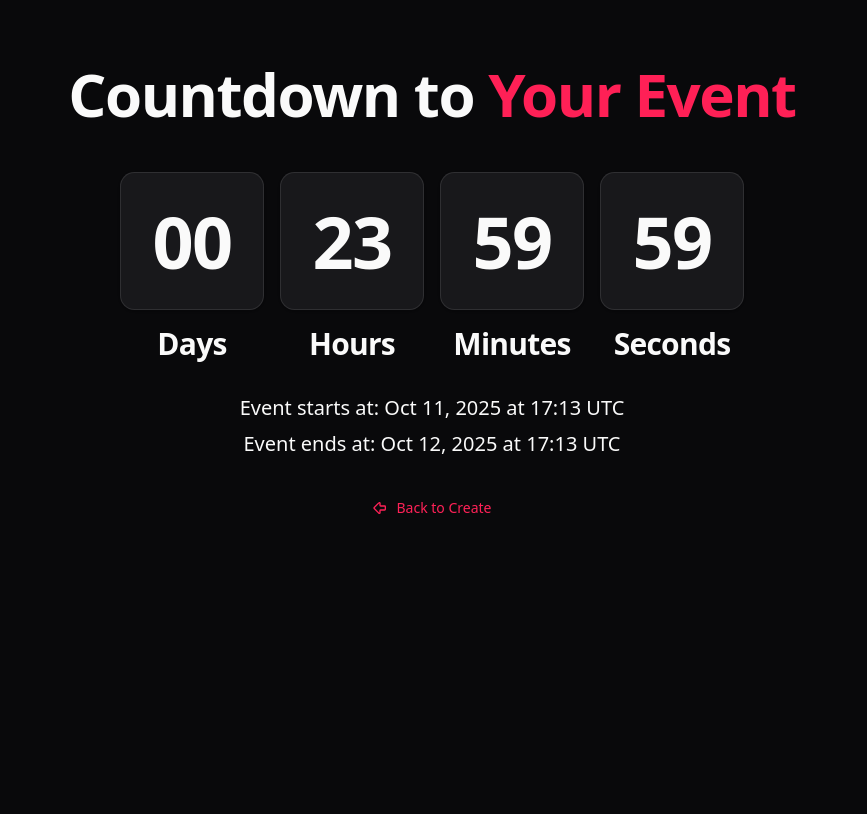
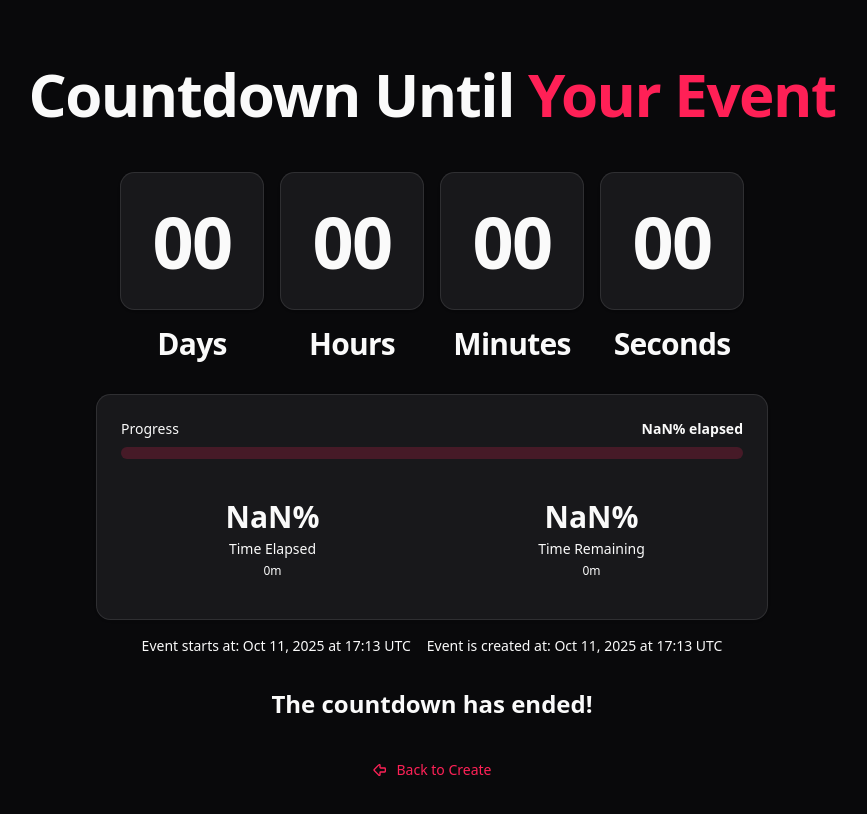
Before and after one commit to 0mppula/event-countdown-app, a React (Vite) app: page /countdown in a window 1280 px wide. Shown: the top 814 px of the page, without its empty margins (208-1075 px from the left). Built offline with nearby package versions, Linux system fonts and the light colour scheme.

Commit message:
Clean up.

```diff
--- a/package.json
+++ b/package.json
@@ -12,6 +12,7 @@
   "dependencies": {
     "@radix-ui/react-label": "^2.1.7",
     "@radix-ui/react-popover": "^1.1.15",
+    "@radix-ui/react-progress": "^1.1.7",
     "@radix-ui/react-slot": "^1.2.3",
     "@tailwindcss/vite": "^4.1.14",
     "class-variance-authority": "^0.7.1",
--- a/src/components/CountdownForm.tsx
+++ b/src/components/CountdownForm.tsx
@@ -10,26 +10,24 @@ import { DateTimePicker } from './DateTimePicker';
 function CountdownForm() {
 	const [title, setTitle] = useState('');
 	// Default today's date
-	const [startDate, setStartDate] = useState<Date | undefined>(new Date());
+	const [eventDate, setEventDate] = useState<Date | undefined>(new Date());
 	const [startTime, setStartTime] = useState('12:00');
 	// Default end date is the next day
-	const [endDate, setEndDate] = useState<Date | undefined>(
-		new Date(Date.now() + 7 * 24 * 60 * 60 * 1_000)
-	);
+	const [createdAt, setCreatedAt] = useState<Date | undefined>(new Date(Date.now()));
 	const [endTime, setEndTime] = useState('12:00');
 
 	const navigate = useNavigate();
 
 	const handleSubmit = () => {
-		if (!title || !startDate || !endDate) return;
+		if (!title || !eventDate || !createdAt) return;
 
 		// Combine date and time — but use UTC to avoid local timezone shifts
 		const [startHour, startMin] = startTime.split(':').map(Number);
 		const startDateTime = new Date(
 			Date.UTC(
-				startDate.getUTCFullYear(),
-				startDate.getUTCMonth(),
-				startDate.getUTCDate(),
+				eventDate.getUTCFullYear(),
+				eventDate.getUTCMonth(),
+				eventDate.getUTCDate(),
 				startHour,
 				startMin,
 				0,
@@ -38,11 +36,11 @@ function CountdownForm() {
 		);
 
 		const [endHour, endMin] = endTime.split(':').map(Number);
-		const endDateTime = new Date(
+		const createdAtTime = new Date(
 			Date.UTC(
-				endDate.getUTCFullYear(),
-				endDate.getUTCMonth(),
-				endDate.getUTCDate(),
+				createdAt.getUTCFullYear(),
+				createdAt.getUTCMonth(),
+				createdAt.getUTCDate(),
 				endHour,
 				endMin,
 				0,
@@ -53,20 +51,15 @@ function CountdownForm() {
 		const params = new URLSearchParams({
 			title,
 			start: startDateTime.getTime().toString(),
-			end: endDateTime.getTime().toString(),
+			createdAt: createdAtTime.getTime().toString(),
 		});
 
 		// Redirect to countdown page with parameters
 		navigate(`/countdown?${params.toString()}`);
 	};
 
-	const handleSetStartDate = (date: Date | undefined) => {
-		if (endDate && date && date >= endDate) {
-			// if the new start date is after or equal to the current end date, set the end date 24 hours after the new start date
-			setEndDate(new Date(date.getTime() + 24 * 60 * 60 * 1_000));
-		}
-
-		setStartDate(date);
+	const handleSetEventDate = (date: Date | undefined) => {
+		setEventDate(date);
 	};
 
 	return (
@@ -95,22 +88,21 @@ function CountdownForm() {
 
 					<div className="grid md:grid-cols-2 gap-6">
 						<DateTimePicker
-							label="Start Date & Time"
-							date={startDate}
-							onChange={handleSetStartDate}
+							label="Event Date & Time"
+							date={eventDate}
+							onChange={handleSetEventDate}
 						/>
 
 						<DateTimePicker
-							label="End Date & Time"
-							date={endDate}
-							onChange={(val) => setEndDate(val)}
-							minDate={startDate}
+							label="Created at"
+							date={createdAt}
+							onChange={(val) => setCreatedAt(val)}
 						/>
 					</div>
 
 					<Button
 						onClick={handleSubmit}
-						disabled={!title || !startDate || !endDate}
+						disabled={!title || !eventDate || !createdAt}
 						className="w-full h-12 text-lg font-semibold shadow-lg disabled:opacity-50"
 					>
 						Start Countdown
--- a/src/components/CountdownPage.tsx
+++ b/src/components/CountdownPage.tsx
@@ -1,29 +1,45 @@
 import TimeElement from '@/components/TimeElement';
-import { format } from 'date-fns';
+import { format, formatDuration } from 'date-fns';
 import { ArrowBigLeft } from 'lucide-react';
 import { useCallback, useEffect, useMemo, useState } from 'react';
 import { useNavigate, useSearchParams } from 'react-router-dom';
 import { Button } from './ui/button';
+import { Card, CardContent } from './ui/card';
+import { Progress } from './ui/progress';
 
 const CountdownPage = () => {
 	const [searchParams] = useSearchParams();
 	const title = searchParams.get('title') || 'Your Event';
 	const start = Number(searchParams.get('start')) || Date.now();
-	const end = Number(searchParams.get('end')) || Date.now() + 24 * 60 * 60 * 1000;
+	const createdAt = Number(searchParams.get('createdAt')) || Date.now();
 
 	const navigate = useNavigate();
 
-	const [remainingMS, setRemainingMS] = useState(end - Date.now());
+	const [remainingMS, setRemainingMS] = useState(start - Date.now());
 
 	useEffect(() => {
 		const interval = setInterval(() => {
-			setRemainingMS(Math.max(end - Date.now(), 0));
+			setRemainingMS(Math.max(start - Date.now(), 0));
 		}, 1000);
 
 		return () => clearInterval(interval);
-	}, [end]);
+	}, [start]);
 
 	const zeroPad = useCallback((num: number) => num.toString().padStart(2, '0'), []);
+
+	const progressStats = useMemo(() => {
+		const totalDuration = start - createdAt;
+		const elapsed = Date.now() - createdAt;
+		const percentElapsed = Math.min((elapsed / totalDuration) * 100, 100);
+		const percentRemaining = Math.max(100 - percentElapsed, 0);
+
+		return {
+			percentElapsed: percentElapsed.toFixed(1),
+			percentRemaining: percentRemaining.toFixed(1),
+			totalDuration,
+			elapsed: Math.min(elapsed, totalDuration),
+		};
+	}, [start, createdAt]);
 
 	const countdown = useMemo(() => {
 		const totalSeconds = Math.floor(remainingMS / 1000);
@@ -40,10 +56,24 @@ const CountdownPage = () => {
 		};
 	}, [remainingMS, zeroPad]);
 
+	const formatDurationMS = (ms: number) => {
+		const totalSeconds = Math.floor(ms / 1000);
+		const days = Math.floor(totalSeconds / 86400);
+		const hours = Math.floor((totalSeconds % 86400) / 3600);
+		const minutes = Math.floor((totalSeconds % 3600) / 60);
+
+		const parts = [];
+		if (days > 0) parts.push(`${days}d`);
+		if (hours > 0) parts.push(`${hours}h`);
+		if (minutes > 0) parts.push(`${minutes}m`);
+
+		return parts.join(' ') || '0m';
+	};
+
 	return (
 		<>
 			<h1 className="scroll-m-20 text-5xl font-extrabold tracking-tight lg:text-6xl mb-4 lg:mb-6 text-center">
-				Countdown to <span className="text-primary">{title}</span>
+				Countdown Until <span className="text-primary">{title}</span>
 			</h1>
 
 			<div className="mt-4 md:mt-6 grid grid-cols-4 gap-2 md:gap-4">
@@ -52,13 +82,54 @@ const CountdownPage = () => {
 				))}
 			</div>
 
-			<p className="mt-8 text-xl text-center">
-				Event starts at: {format(new Date(start), "MMM d, yyyy 'at' HH:mm 'UTC'")}
-			</p>
+			<Card className="w-full max-w-2xl mt-8 backdrop-blur-xl ">
+				<CardContent>
+					<div className="space-y-4">
+						<div className="flex justify-between items-center mb-2">
+							<span className="text-sm font-medium">Progress</span>
+							<span className="text-sm font-bold">
+								{progressStats.percentElapsed}% elapsed
+							</span>
+						</div>
 
-			<p className="mt-2 text-xl text-center">
-				Event ends at: {format(new Date(end), "MMM d, yyyy 'at' HH:mm 'UTC'")}
-			</p>
+						<Progress
+							value={parseFloat(progressStats.percentElapsed)}
+							className="h-3"
+						/>
+
+						<div className="grid grid-cols-2 gap-4 mt-6">
+							<div className="text-center p-4 rounded-lg">
+								<div className="text-3xl font-bold mb-1">
+									{progressStats.percentElapsed}%
+								</div>
+								<div className="text-sm">Time Elapsed</div>
+								<div className="text-xs mt-1">
+									{formatDurationMS(progressStats.elapsed)}
+								</div>
+							</div>
+
+							<div className="text-center p-4 rounded-lg">
+								<div className="text-3xl font-bold mb-1">
+									{progressStats.percentRemaining}%
+								</div>
+								<div className="text-sm">Time Remaining</div>
+								<div className="text-xs mt-1">{formatDurationMS(remainingMS)}</div>
+							</div>
+						</div>
+					</div>
+				</CardContent>
+			</Card>
+
+			<div className="mt-4 flex flex-col md:flex-row gap-4 justify-center">
+				<p className="text-center text-sm">
+					Event starts at: {format(new Date(start), "MMM d, yyyy 'at' HH:mm 'UTC'")}
+				</p>
+
+				<p className="text-center text-sm">
+					Event is created at:{' '}
+					{format(new Date(createdAt), "MMM d, yyyy 'at' HH:mm 'UTC'")}
+				</p>
+			</div>
 
 			{remainingMS <= 0 && (
 				<p className="mt-8 text-2xl font-bold">The countdown has ended!</p>
--- /dev/null
+++ b/src/components/ui/progress.tsx
@@ -0,0 +1,29 @@
+import * as React from "react"
+import * as ProgressPrimitive from "@radix-ui/react-progress"
+
+import { cn } from "@/lib/utils"
+
+function Progress({
+  className,
+  value,
+  ...props
+}: React.ComponentProps<typeof ProgressPrimitive.Root>) {
+  return (
+    <ProgressPrimitive.Root
+      data-slot="progress"
+      className={cn(
+        "bg-primary/20 relative h-2 w-full overflow-hidden rounded-full",
+        className
+      )}
+      {...props}
+    >
+      <ProgressPrimitive.Indicator
+        data-slot="progress-indicator"
+        className="bg-primary h-full w-full flex-1 transition-all"
+        style={{ transform: `translateX(-${100 - (value || 0)}%)` }}
+      />
+    </ProgressPrimitive.Root>
+  )
+}
+
+export { Progress }
```
Also changed, not shown: 1 other file (tests, documents, lock files or other folders).
